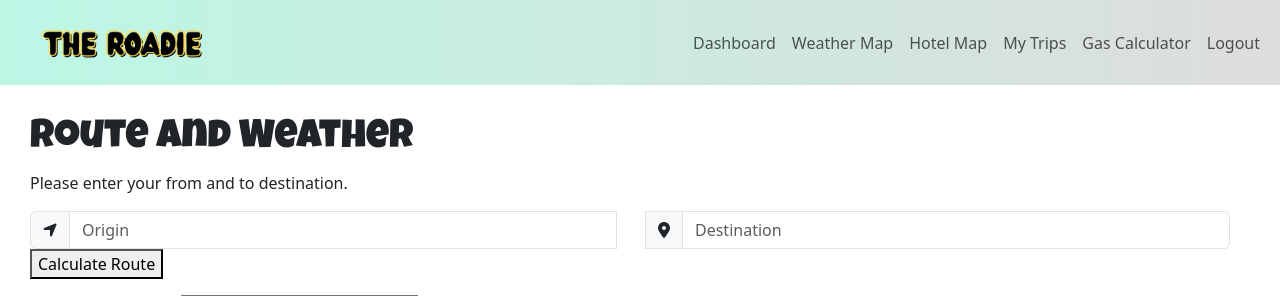
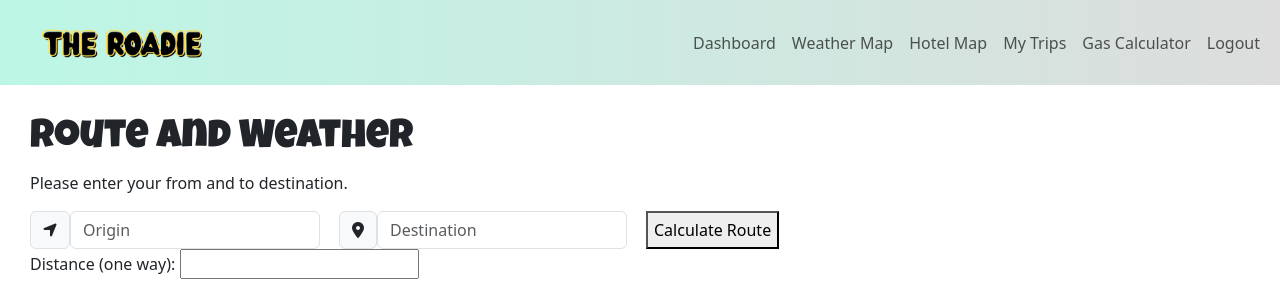
Before and after one commit to moneyesh/TheRoadie, a Flask app: page /map in a window 1280 px wide. Shown: the top 296 px of the page. Run offline with Flask 2, Linux system fonts and the light colour scheme; the visitor is signed in with stand-in values (Sample User, id 1); some libraries are stand-ins or nearby versions.

Commit message:
map inputs in progress

```diff
--- a/static/style/style.css
+++ b/static/style/style.css
@@ -1,9 +1,9 @@
+/* MAP STYLES */
 #googleMap {
     width: 800px;
     height: 700px;
     margin: 20px auto;
     box-shadow: 0px 2px 5px 4px #ccc;
-
 }
 
 #hotelMap {
@@ -20,13 +20,13 @@
     position: right;
 }
 
-#from {
+/* #from {
     margin-right: 30px;
 }
 
 #to {
     margin-right: 20px;
-}
+} */
 
 /* .distance {
     float: right;
@@ -34,31 +34,44 @@
 } */
 
 .input-group {
-     margin:auto;
-     width: 50%;
+     margin:0px;
+     gap: 20px;
     /* padding-right: 200px;
     padding-left: 200px;
     padding-bottom: 30px; */
 
 }
 
-/* .map-form {
-    margin: 20px;
-    text-align: center;
+.input-column {
+    display: inline-flex;
 }
 
-.form-group {
+.input-group-text {
+    display: inline-flex;
+}
+
+.form-control {
+    display: inline-block;
+    width: 250px;
+}
+.map-form {
+    width: 100%;
+}
+
+/* .form-group {
     display: inline-block;
     padding: 10px;
     vertical-align: middle;
     display: flex;
-    justify-content: space-between; */
-/* } */
+    justify-content: space-between;
+} */
 
 .hotel-search {
     margin-left: 20px;
 }
 
+
+/* TO DO STYLES */
 .to-do-list-item {
     display: grid;
     margin-bottom: .5em;
@@ -105,6 +118,7 @@
     gap: 5px;
 }
 
+/* NAV BAR STYLES */
 #menu-bar {
     background-image: linear-gradient(-90deg ,#dddddd,#bcf7e6);
     /* background-color: rgb(179, 179, 179); */
@@ -127,6 +141,8 @@
     }
 }
 
+
+/* HOMEPAGE STYLES */
 body.homepage {
      background: url(/static/images/landscape.jpg) no-repeat center center fixed;
      display: table;
@@ -147,7 +163,7 @@ body.homepage {
 /* } */
 
 .empty {
-    height:400px;
+    height:150px;
     width:100%;
 }
 
@@ -167,10 +183,11 @@ p {
 .login-text {
     margin: auto;
     width: 50%;
+    text-align: center;
 }
 
 #login {
-    padding-top: 10%;
+    padding-top: 6%;
 }
 
 .main-section {
@@ -252,3 +269,19 @@ p {
     padding-left: 5%;
     padding-right: 5%;
 }
+
+
+/* DASHBOARD STYLES */
+body.dashboard {
+    height: 100%;
+    width: 100%;
+    margin: 20px auto;
+
+}
+.upcoming-trip-container {
+    margin: 30px;
+}
+
+.upcoming-trip-container span {
+   color: blue ;
+}
--- a/templates/base.html
+++ b/templates/base.html
@@ -3,8 +3,8 @@
   <head>
     <meta charset="utf-8">
     <meta name="viewport" content="width=device-width">
+    <link href="https://cdn.jsdelivr.net/npm/bootstrap@5.3.0-alpha1/dist/css/bootstrap.min.css" rel="stylesheet" integrity="sha384-GLhlTQ8iRABdZLl6O3oVMWSktQOp6b7In1Zl3/Jr59b6EGGoI1aFkw7cmDA6j6gD" crossorigin="anonymous">
     <link href="/static/style/style.css" rel="stylesheet">
-    <link href="https://cdn.jsdelivr.net/npm/bootstrap@5.3.0-alpha1/dist/css/bootstrap.min.css" rel="stylesheet" integrity="sha384-GLhlTQ8iRABdZLl6O3oVMWSktQOp6b7In1Zl3/Jr59b6EGGoI1aFkw7cmDA6j6gD" crossorigin="anonymous">
     <link rel="stylesheet" href="https://fonts.googleapis.com/css?family=Urbanist|Advent+Pro|Luckiest+Guy">
     <script src="https://kit.fontawesome.com/a42ac337d4.js" crossorigin="anonymous"></script>
 
--- a/templates/homepage.html
+++ b/templates/homepage.html
@@ -83,8 +83,8 @@
     </div>
 </div>
 <br>
-<!-- <div class="empty"></div>
-</div> -->
+<div class="empty"></div>
+</div>
 
 </body>
 {% endblock %}
--- a/templates/map.html
+++ b/templates/map.html
@@ -10,30 +10,56 @@
         <div>
             <h1> Route and Weather </h1>
             <p> Please enter your from and to destination.</p>
+
+
             <form id="map-route" action="#"> <!--check if this is right-->
                 <div class="map-form">
                     <div class="input-group">
-                    <!-- <div class="form-group"> -->
-                        <span class="input-group-text" id="inputGroup-sizing-default"><i class="fa-solid fa-location-arrow"></i></span>
+                        <!-- <div class="form-group"> -->
+                        <div class="input-column">
+                            <div class="input-group-text" id="inputGroup-sizing-default"><i
+                                    class="fa-solid fa-location-arrow"></i></div>
                             <!-- <label for="from"> From: </label> -->
-                            <input type="text" id="from" placeholder="Origin" class="form-control" class="autocomplete_fields" aria-label="Sizing example input" aria-describedby="inputGroup-sizing-default">
-                       <div></div>
-                        <span class="input-group-text" id="inputGroup-sizing-default"><i class="fa-solid fa-location-dot"></i></span>
+                            <input type="text" id="from" placeholder="Origin" class="form-control"
+                                class="autocomplete_fields" aria-label="Sizing example input"
+                                aria-describedby="inputGroup-sizing-default">
+                        </div>
+                        <div class="input-column">
+                            <div class="input-group-text" id="inputGroup-sizing-default"><i
+                                    class="fa-solid fa-location-dot"></i></div>
                             <!-- <label for="to"> To: </label> -->
-                            <input type="text" id="to" placeholder="Destination" class="form-control" class="autocomplete_fields" aria-label="Sizing example input" aria-describedby="inputGroup-sizing-default">
+                            <input type="text" id="to" placeholder="Destination" class="form-control"
+                                class="autocomplete_fields" aria-label="Sizing example input"
+                                aria-describedby="inputGroup-sizing-default">
+                        </div>
+
+                        <button type="submit" id="calc-route"> Calculate Route </button>
+
+                    </div>
 
 
-
-                    </div>
-                        <p>
+                    <!-- <div class="map-form">
+                        <div class="input-group">
+                            <div class="input-group-text" id="inputGroup-sizing-default"><i
+                                    class="fa-solid fa-location-arrow"></i>
+                                <input type="text" id="from" placeholder="Origin" class="form-control"
+                                    class="autocomplete_fields" aria-label="Sizing example input"
+                                    aria-describedby="inputGroup-sizing-default">
+                            </div>
+                            <div class="input-group-text" id="inputGroup-sizing-default"><i
+                                    class="fa-solid fa-location-dot"></i>
+                                <input type="text" id="to" placeholder="Destination" class="form-control"
+                                    class="autocomplete_fields" aria-label="Sizing example input"
+                                    aria-describedby="inputGroup-sizing-default">
+                            </div>
                             <button type="submit" id="calc-route"> Calculate Route </button>
-                        </p>
+                        </div> -->
             </form>
 
         </div>
         <div class="distance">
-        <label for="distance" id="distance-label">Distance (one way): </label>
-        <input type="text" id="distance" readonly></input>
+            <label for="distance" id="distance-label">Distance (one way): </label>
+            <input type="text" id="distance" readonly></input>
         </div>
     </div>
     </div>
```
Also changed, not shown: templates/user_dashboard.html (+14 -8 lines).
